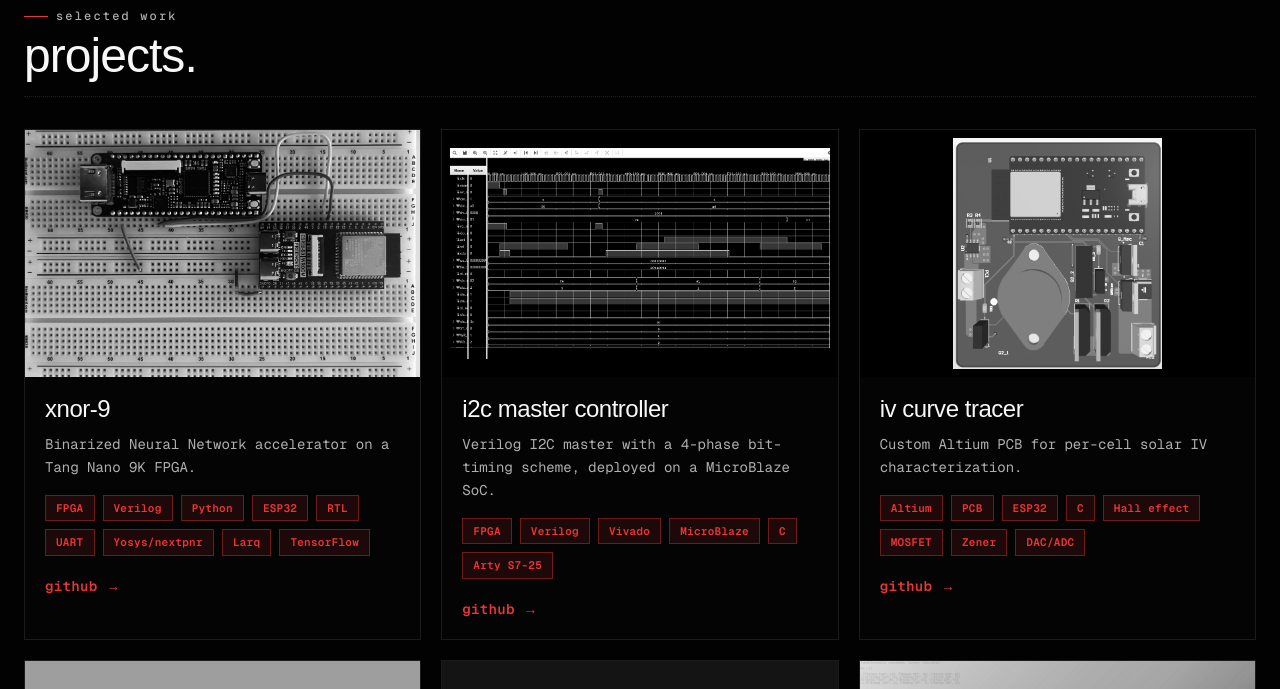
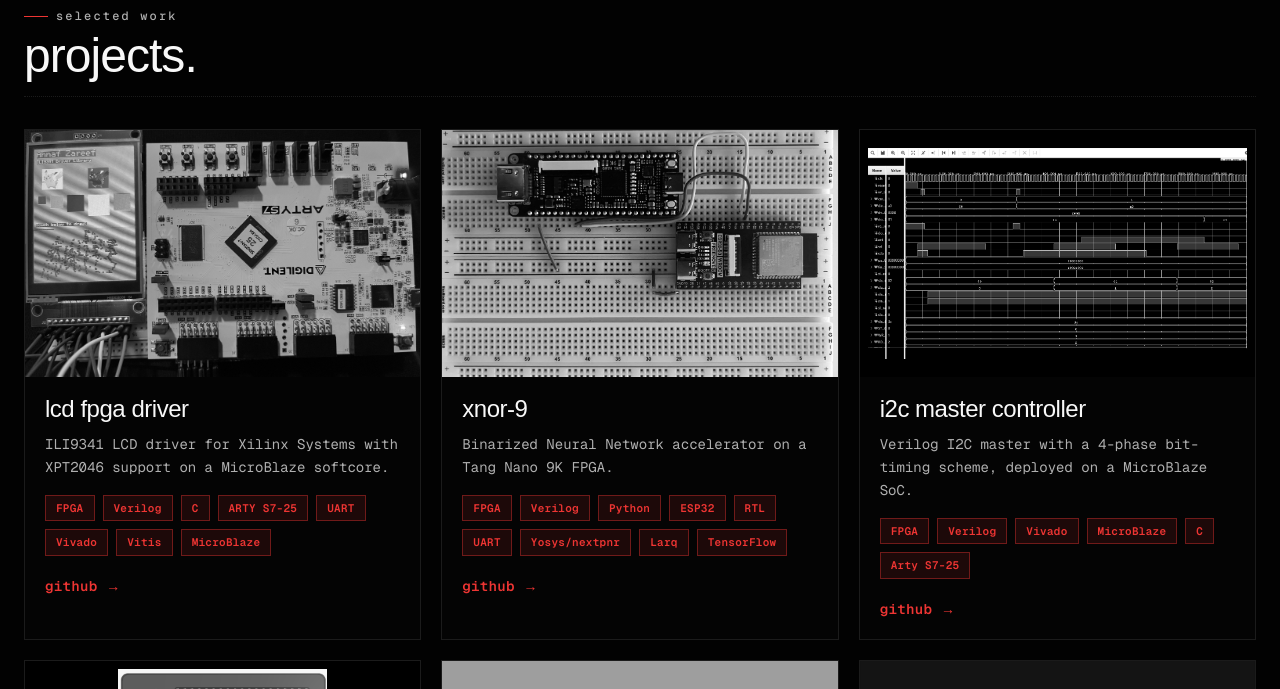
Before and after one commit to ahnafzareef/portfolio, a Next.js app: page / in a window 1280 px wide. Shown: the part 1620-2309 px from the top of the page. Built offline with nearby package versions, Linux system fonts and the light colour scheme; grey boxes are pictures that could not be loaded; a web font is replaced by a local one.

Commit message:
added new project (LCD)

```diff
--- a/components/portfolio/works.tsx
+++ b/components/portfolio/works.tsx
@@ -17,6 +17,24 @@ const DEFAULT_IMG_CLASS =
   "scale-[1.15] object-cover object-center group-hover:scale-[1.22]"
 
 const PROJECTS: Project[] = [
+  {
+    title: "LCD FPGA Driver",
+    description:
+      "ILI9341 LCD driver for Xilinx Systems with XPT2046 support on a MicroBlaze softcore.",
+    tags: [
+      "FPGA",
+      "Verilog",
+      "C",
+      "ARTY S7-25",
+      "UART",
+      "Vivado",
+      "Vitis",
+      "MicroBlaze",
+    ],
+    href: "https://github.com/ahnafzareef/ILI9341Driver",
+    img: "/projects/ili9341demoimage.jpg",
+    imgClassName: "object-cover object-center group-hover:scale-[1.04]",
+  },
   {
     title: "XNOR-9",
     description:
```
Also changed, not shown: public/projects/ili9341demoimage.jpg (added).
